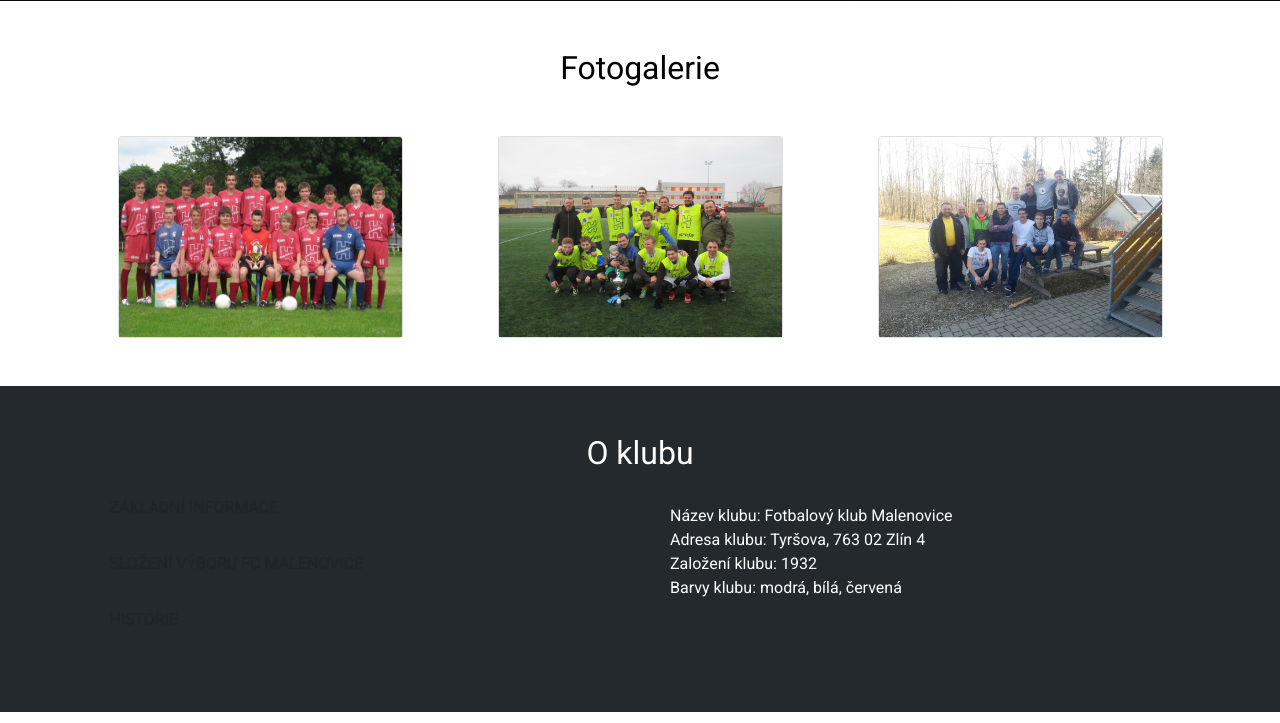
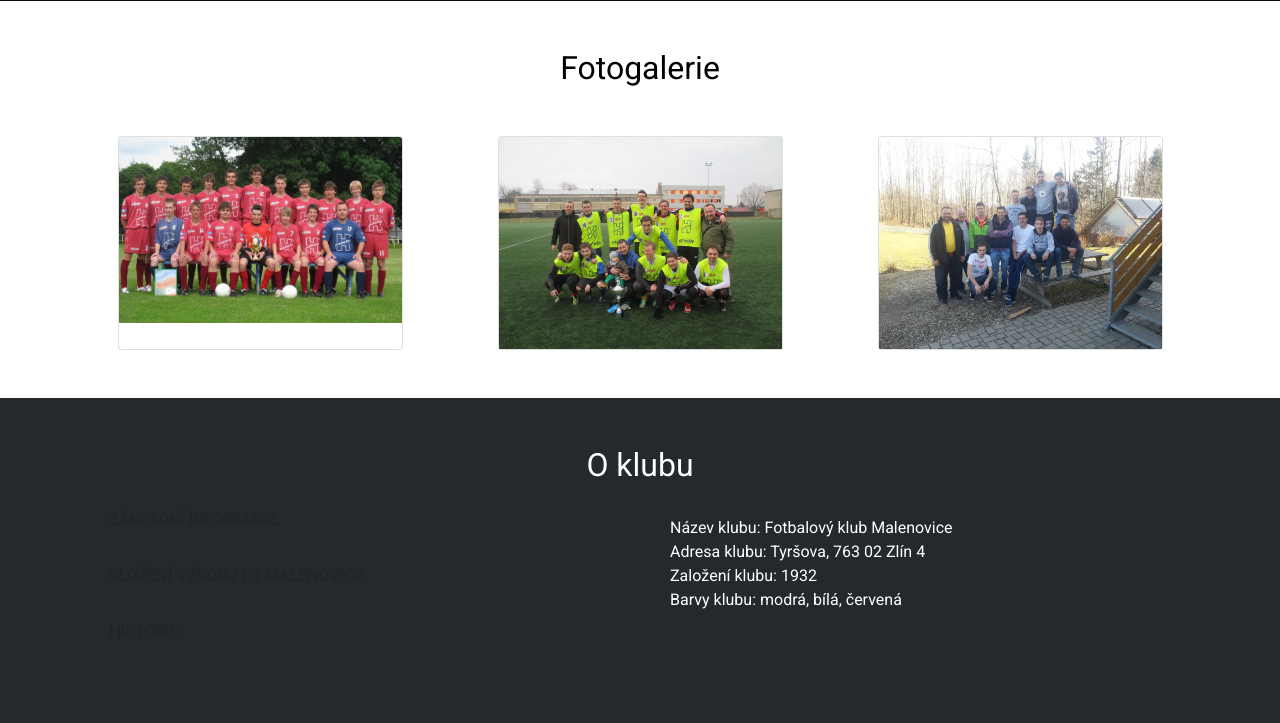
Before and after one commit to michalzbranek/fcmalenovice, a PHP site: page / in a window 1280 px wide. Shown: the part 788-1511 px from the top of the page. Run offline with PHP 8.4, Linux system fonts and the light colour scheme; some libraries are stand-ins or nearby versions.

Commit message:
images are not deforming

```diff
--- a/app.css
+++ b/app.css
@@ -42,10 +42,6 @@ i.scrolled {
     transition: background 500ms;
 }
 
-.card-img-top {
-    height: 200px;
-}
-
 #gallery {
     color: black;
     background-color: white;
```
